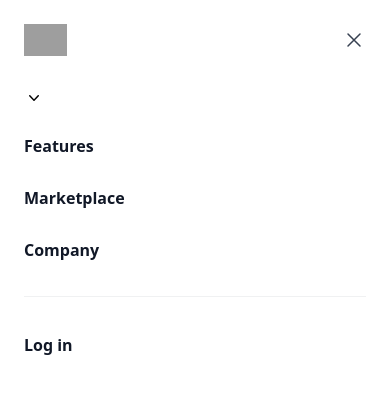
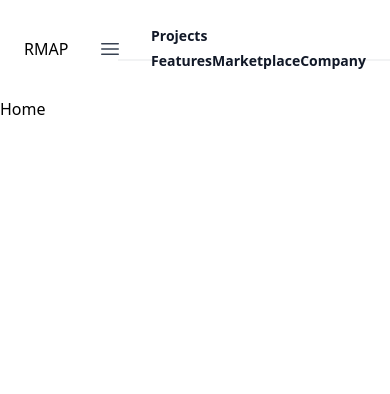
Before and after one commit to CrispyDanger/rdmap, a React (Create React App) app in the folder frontend/: page / in a window 390 px wide. Shown: the top 394 px of the page. Built offline with nearby package versions, Linux system fonts and the light colour scheme; grey boxes are pictures that could not be loaded.

Commit message:
Add kanban board visuals

```diff
--- a/frontend/package.json
+++ b/frontend/package.json
@@ -10,6 +10,7 @@
     "@testing-library/user-event": "^13.5.0",
     "axios": "^1.3.4",
     "history": "^5.3.0",
+    "immutability-helper": "^3.1.1",
     "jwt-decode": "^3.1.2",
     "react": "^18.2.0",
     "react-beautiful-dnd": "^13.1.1",
@@ -20,6 +21,7 @@
     "redux": "^4.2.1",
     "redux-devtools-extension": "^2.13.9",
     "redux-thunk": "^2.4.2",
+    "uuid": "^9.0.0",
     "web-vitals": "^2.1.4"
   },
   "scripts": {
--- a/frontend/src/App.js
+++ b/frontend/src/App.js
@@ -5,6 +5,7 @@ import Login from './containers/Login';
 import Activate from './containers/Activate';
 import ProjectList from './containers/ProjectList';
 import ProjectDetail from './containers/ProjectDetail';
+import TaskContainer from './containers/TaskContainer';
 import ResetPassword from './containers/ResetPassword';
 import ResetPasswordConfirm from './containers/ResetPasswordConfirm';
 import Signup from './containers/Signup';
@@ -23,7 +24,7 @@ return(
         <Routes>
             <Route path="/" element={<Home />} />
             <Route path="/projects" element={<ProjectList />}/>
-            <Route path="/projects/:slug/" element={<ProjectDetail />}/>
+            <Route path="/projects/:slug/" element={<TaskContainer />}/>
             <Route path="/login" element={<Login />}/>
             <Route path="/sign-up" element={<Signup />} />
             <Route path="/reset-password" element={<ResetPassword />} />
--- a/frontend/src/components/NavBar.js
+++ b/frontend/src/components/NavBar.js
@@ -65,41 +65,6 @@ const Navbar = ({ logout, isAuthenticated }) => {
   </nav>
   <div className="lg:hidden" role="dialog" aria-modal="true">
     <div className="fixed inset-0 z-10"></div>
-    <div className="fixed inset-y-0 right-0 z-10 w-full overflow-y-auto bg-white px-6 py-6 sm:max-w-sm sm:ring-1 sm:ring-gray-900/10">
-      <div className="flex items-center justify-between">
-        <a href="#" className="-m-1.5 p-1.5">
-          <span className="sr-only">Your Company</span>
-          <img className="h-8 w-auto" src="https://tailwindui.com/img/logos/mark.svg?color=indigo&shade=600" alt=""/>
-        </a>
-        <button type="button" className="-m-2.5 rounded-md p-2.5 text-gray-700">
-          <span className="sr-only">Close menu</span>
-          <svg className="h-6 w-6" fill="none" viewBox="0 0 24 24" strokeWidth="1.5" stroke="currentColor" aria-hidden="true">
-            <path strokeLinecap="round" strokeLinejoin="round" d="M6 18L18 6M6 6l12 12" />
-          </svg>
-        </button>
-      </div>
-      <div className="mt-6 flow-root">
-        <div className="-my-6 divide-y divide-gray-500/10">
-          <div className="space-y-2 py-6">
-            <div className="-mx-3">
-              <button type="button" className="flex w-full items-center justify-between rounded-lg py-2 pl-3 pr-3.5 text-base font-semibold leading-7 hover:bg-gray-50" aria-controls="disclosure-1" aria-expanded="false">
-                <svg className="h-5 w-5 flex-none" viewBox="0 0 20 20" fill="currentColor" aria-hidden="true">
-                  <path fillRule="evenodd" d="M5.23 7.21a.75.75 0 011.06.02L10 11.168l3.71-3.938a.75.75 0 111.08 1.04l-4.25 4.5a.75.75 0 01-1.08 0l-4.25-4.5a.75.75 0 01.02-1.06z" clipRule="evenodd" />
-                </svg>
-              </button>
-              <div className="mt-2 space-y-2" id="disclosure-1">
-              </div>
-            </div>
-            <a href="#" className="-mx-3 block rounded-lg py-2 px-3 text-base font-semibold leading-7 text-gray-900 hover:bg-gray-50">Features</a>
-            <a href="#" className="-mx-3 block rounded-lg py-2 px-3 text-base font-semibold leading-7 text-gray-900 hover:bg-gray-50">Marketplace</a>
-            <a href="#" className="-mx-3 block rounded-lg py-2 px-3 text-base font-semibold leading-7 text-gray-900 hover:bg-gray-50">Company</a>
-          </div>
-          <div className="py-6">
-            <a href="#" className="-mx-3 block rounded-lg py-2.5 px-3 text-base font-semibold leading-7 text-gray-900 hover:bg-gray-50">Log in</a>
-          </div>
-        </div>
-      </div>
-    </div>
   </div>
 </header>
             {redirect ? <Navigate to='/' /> : <Fragment></Fragment>}
--- a/frontend/src/containers/TaskContainer.js
+++ b/frontend/src/containers/TaskContainer.js
@@ -1,72 +1,37 @@
-import { DragDropContext, Droppable, Draggable } from "react-beautiful-dnd";
-import React, {useState, useEffect} from "react";
-import {Link} from "react-router-dom";
+import React, { Fragment } from 'react'
+import {DragDropContext, Droppable} from 'react-beautiful-dnd'
 
-const TasksContainer = () => {
-    const [tasks, setTasks] = useState({});
 
-    useEffect(() => {
-        function fetchTasks() {
-            fetch("http://localhost:4000/api")
-                .then((res) => res.json())
-                .then((data) => {
-                    console.log(data);
-                    setTasks(data);
-                });
-        }
-        fetchTasks();
-    }, []);
+const TaskContainer = () => {
+  return (
+    <DragDropContext>
+    <div className='relative flex min-h-screen flex-col justify-top px-3 rounded-md'>
+    <table className='bg-slate-50 border-gray border-1 border-slate-600 border-spacing-6   shadow-xl border-separate'>
+      <thead>
+        <tr>
+            <th>Not Assigned</th>
+            <th>In Progress</th>
+            <th>Complete</th>
+        </tr>
+      </thead>
+        <Droppable>
+        <tbody>
+      <tr>
+      <th className=' bg-red-500 rounded-md items-center h-24 border'>
+        <Fragment>Test</Fragment>
+      </th>
+      <th className='bg-slate-600 rounded-md border'>rd</th>
+      <th className='bg-amber-500 rounded-md border'>fsdfs</th>
+      </tr>
+      <tr>
+        <th className='bg-amber-400 rounded-md h-24 border'>Rpr</th>
+      </tr>
+      </tbody>
+      </Droppable>
+    </table>
+    </div>
+    </DragDropContext>
+  )
+}
 
-    return (
-        <div className='container'>
-            {/** --- 👇🏻 DragDropContext  ---- */}
-            <DragDropContext onDragEnd={handleDragEnd}>
-                {Object.entries(tasks).map((task) => (
-                    <div
-                        className={`${task[1].title.toLowerCase()}__wrapper`}
-                        key={task[1].title}
-                    >
-                        <h3>{task[1].title} Tasks</h3>
-                        <div className={`${task[1].title.toLowerCase()}__container`}>
-                            {/** --- 👇🏻 Droppable --- */}
-                            <Droppable droppableId={task[1].title}>
-                                {(provided) => (
-                                    <div ref={provided.innerRef} {...provided.droppableProps}>
-                                        {task[1].items.map((item, index) => (
-                                                {/** --- 👇🏻 Draggable --- */}
-                                            <Draggable
-                                                key={item.id}
-                                                draggableId={item.id}
-                                                index={index}
-                                            >
-                                                {(provided) => (
-                                                    <div
-                                                        ref={provided.innerRef}
-                                                        {...provided.draggableProps}
-                                                        {...provided.dragHandleProps}
-                                                        className={`${task[1].title.toLowerCase()}__items`}
-                                                    >
-                                                        <p>{item.title}</p>
-                                                        <p className='comment'>
-                                                            <Link to={`/comments/${task[1].title}/${item.id}`}>
-                                                                {item.comments.length > 0
-                                                                    ? `View Comments`
-                                                                    : "Add Comment"}
-                                                            </Link>
-                                                        </p>
-                                                    </div>
-                                                )}
-                                            </Draggable>
-                                        ))}
-                                        {provided.placeholder}
-                                    </div>
-                                )}
-                            </Droppable>
-                        </div>
-                    </div>
-                ))}
-            </DragDropContext>
-        </div>
-    );
-
-export default TasksContainer;
+export default TaskContainer
```
Also changed, not shown: 1 other file (tests, documents, lock files or other folders).
